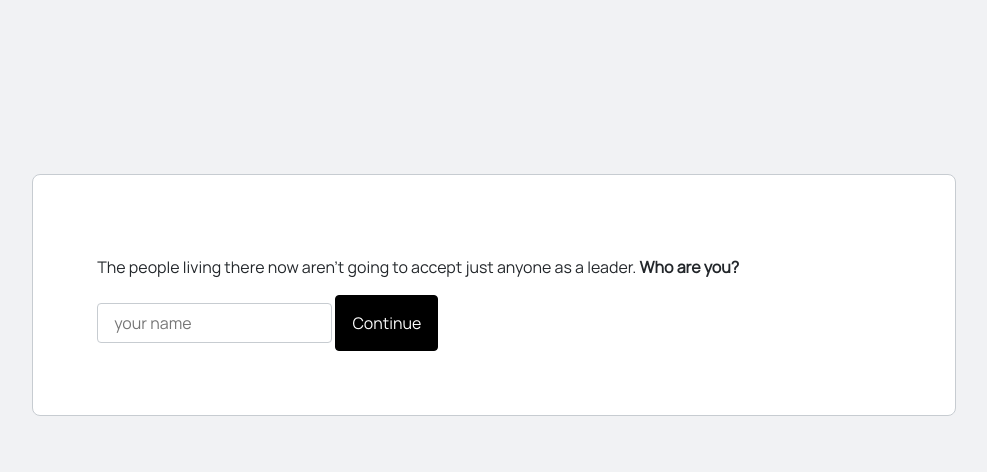
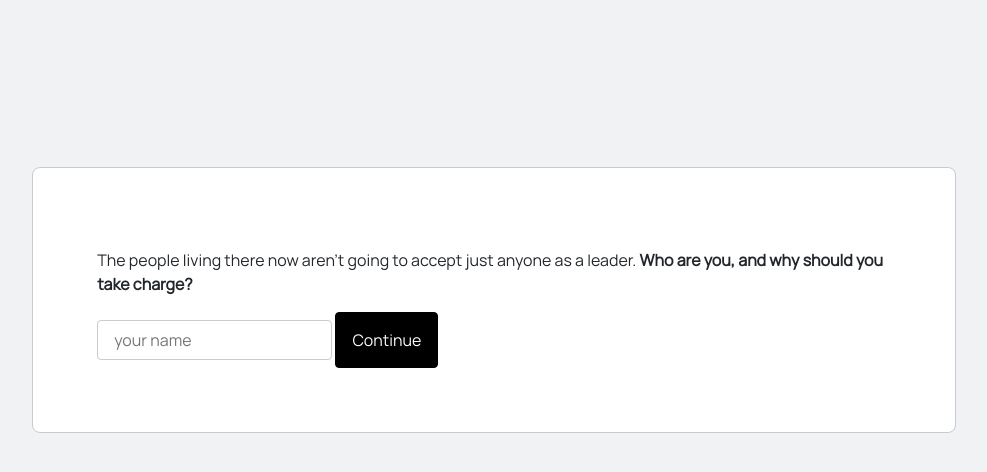
Before and after one commit to dsoloha/cityworld, a SvelteKit app: page / in a window 1280 px wide. Both pictures are taken after a click on the button "Let's do it.". Shown: the top 472 px of the page, without its empty margins (146-1133 px from the left). Built offline with nearby package versions, Linux system fonts and the light colour scheme; a web font is replaced by a local one.

Commit message:
Minor text tweak

```diff
--- a/src/routes/(intro)/player.svelte
+++ b/src/routes/(intro)/player.svelte
@@ -9,7 +9,9 @@
 
 <Card>
   <p>
-    The people living there now aren't going to accept just anyone as a leader. <b>Who are you?</b>
+    The people living there now aren't going to accept just anyone as a leader. <b
+      >Who are you, and why should you take charge?</b
+    >
   </p>
   <Input name="player-name" placeholder="your name" bind:value={$player.name} />
   <Button
```
